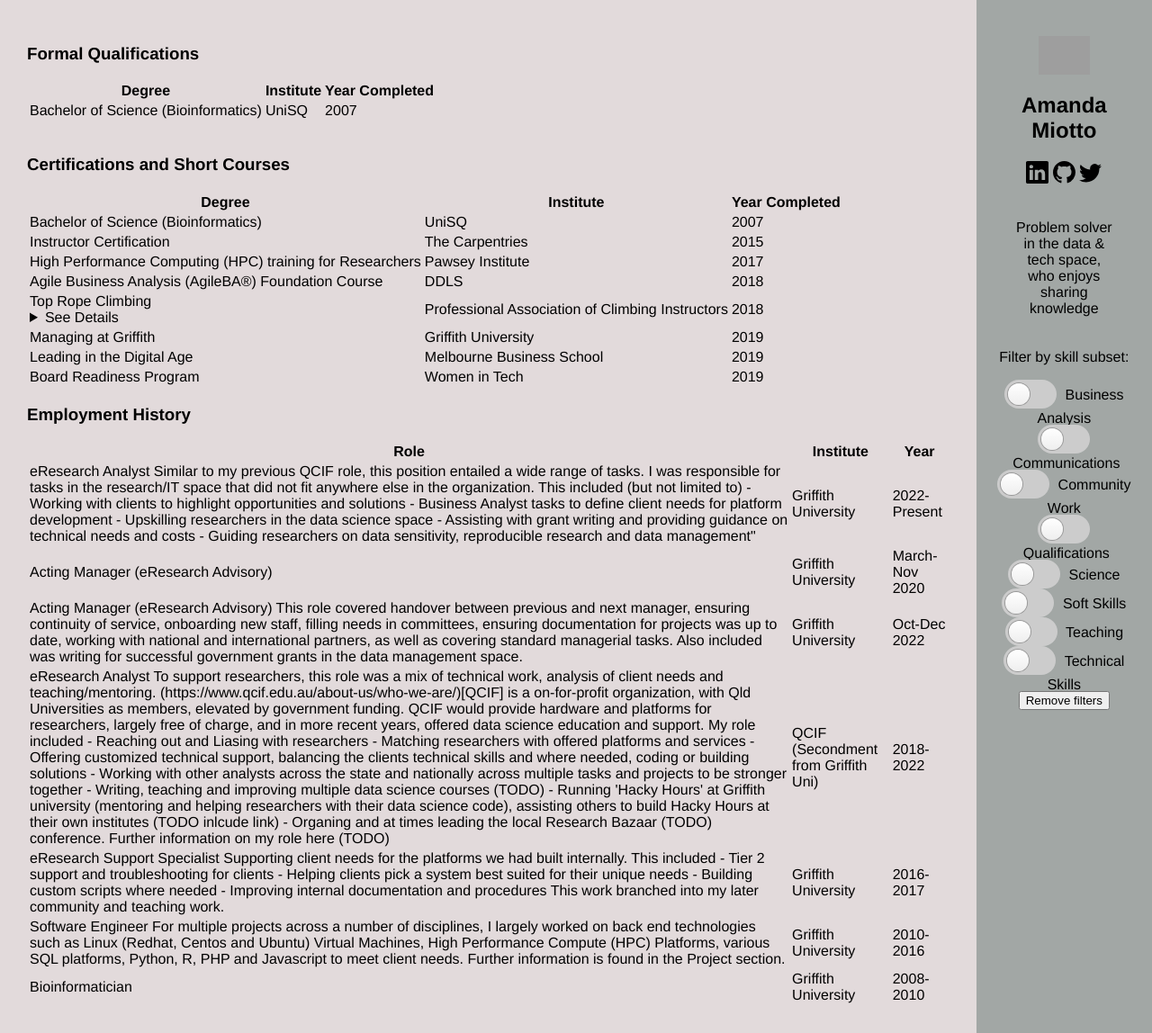
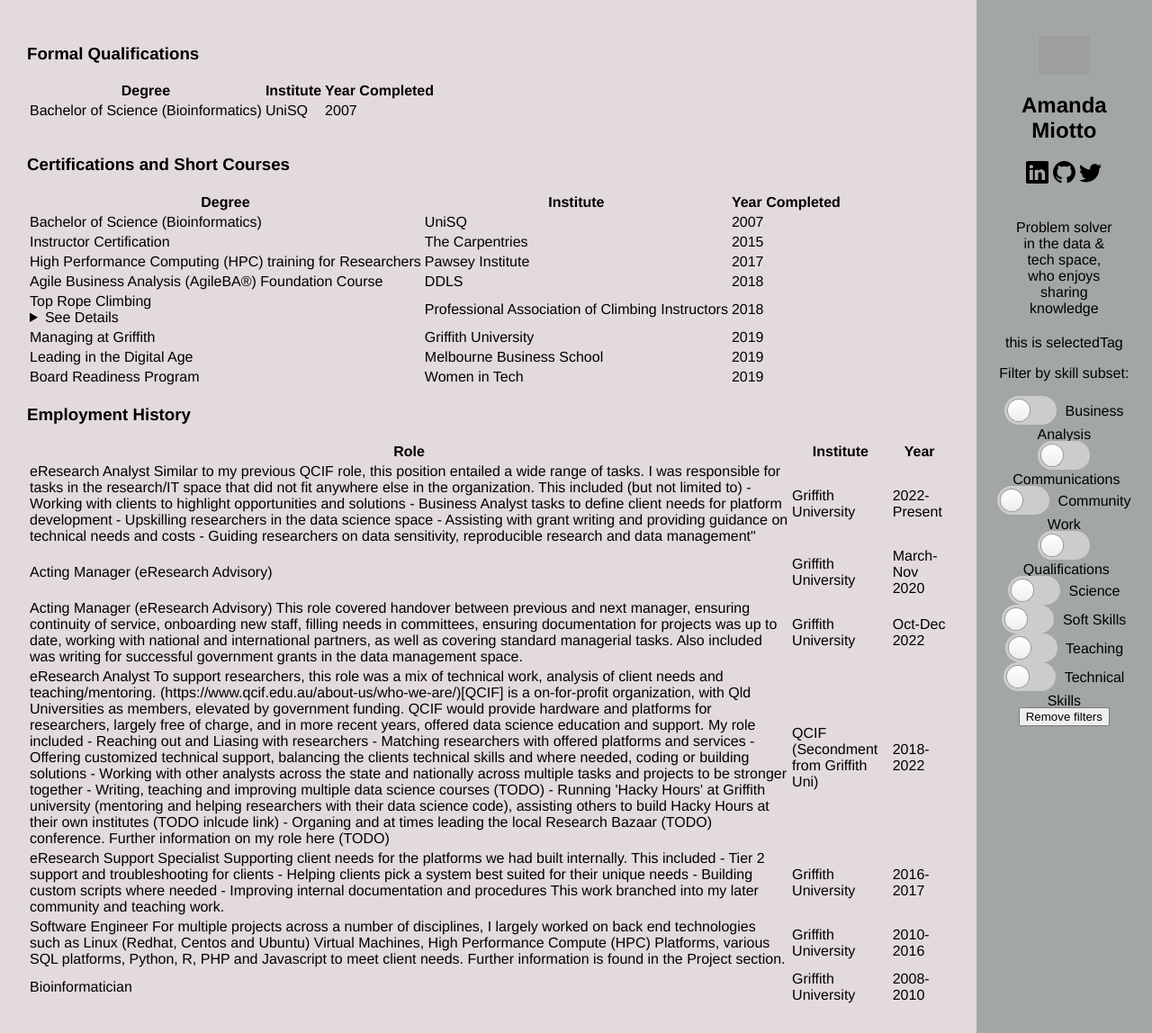
Before and after one commit to amandamiotto/amandamiotto.github.io, a Jekyll site: the page built from index.html, in a window 1280 px wide. Shown: the whole page at 90% size. Built offline with Jekyll 4.4.1, drawn with Linux system fonts in a browser that asks for light colours; grey boxes are pictures that could not be loaded.

Commit message:
Update buttoncreator.html

```diff
--- a/_includes/buttoncreator.html
+++ b/_includes/buttoncreator.html
@@ -6,7 +6,7 @@
 {% assign selectedTag = selectedTag | push: "first" %}
 {% assign selectedTag = selectedTag | push: "second" %}
 
-{{ selectedTag }}
+this is selectedTag {{ selectedTag }}
 
 {% for tg in site.data.Qual %}
     {% for individTags in tg.Tags %}
```
